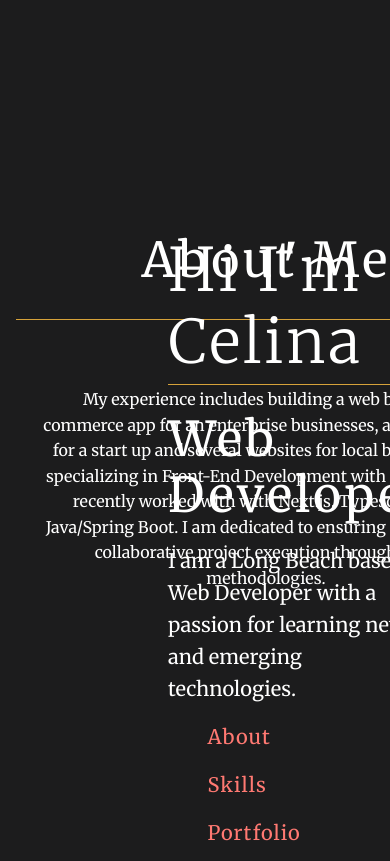
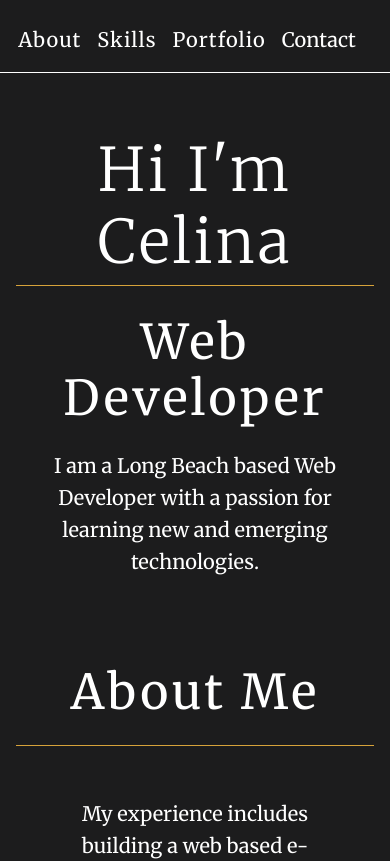
Before and after one commit to celinalou92/louissaint.me, a Next.js app: page / in a window 390 px wide. Shown: the top 861 px of the page. Built offline with nearby package versions, Linux system fonts and the light colour scheme.

Commit message:
mobile styles for nav and hero

```diff
--- a/app/components/Contact/Contact.tsx
+++ b/app/components/Contact/Contact.tsx
@@ -1,4 +1,4 @@
-import { Box, Button, Divider, Stack, Typography } from "@mui/material";
+import { Stack, Typography } from "@mui/material";
 import LinkedInIcon from "@mui/icons-material/LinkedIn";
 import GitHubIcon from "@mui/icons-material/GitHub";
 import MailOutlineIcon from "@mui/icons-material/MailOutline";
@@ -23,9 +23,8 @@ export const Contact = () => {
     },
   ];
   return (
-    <Stack>
-      <br />
-      <Typography variant="h6">Contact Me:</Typography>
+    <Stack className="hover mobileNavItem">
+      <Typography variant="h6">Contact</Typography>
       {contactData.map((contact) => (
         <Stack
           key={contact.linkText}
@@ -33,6 +32,11 @@ export const Contact = () => {
           flexDirection="row"
           alignItems="center"
           paddingBottom="3px"
+          sx={(theme) => ({
+            [theme.breakpoints.down("md")]: {
+              display: "none",
+            },
+          })}
         >
           {contact.icon}
           <Link
--- /dev/null
+++ b/app/components/Hero/Hero.tsx
@@ -0,0 +1,77 @@
+"use client";
+import { Typography, Stack } from "@mui/material";
+import { NavBar } from "../Nav/Nav";
+
+export const Hero = () => {
+  return (
+    <Stack
+      className="hero"
+      maxWidth={"522px"}
+      position={"fixed"}
+      sx={(theme) => ({
+        left: "168px",
+        top: "229px",
+        [theme.breakpoints.down("md")]: {
+          position: "relative",
+          justifyContent: "center",
+          flexDirection: "column-reverse",
+          top: "15vh",
+          left: "0",
+          textAlign: "center",
+        },
+      })}
+    >
+      <Stack>
+        <Typography
+          variant="h2"
+          color="text.primary"
+          sx={{
+            letterSpacing: ".2rem",
+            borderBottom: ".5px solid #D6A23A",
+            paddingY: "2%",
+          }}
+          gutterBottom
+        >
+          Hi I'm Celina
+        </Typography>
+        <Typography
+          variant="h3"
+          color="text.primary"
+          sx={{ letterSpacing: ".2rem", paddingY: "2%" }}
+          gutterBottom
+        >
+          Web Developer
+        </Typography>
+        <Typography
+          variant="h6"
+          paragraph
+          sx={{
+            height: "100%",
+          }}
+        >
+          I am a Long Beach based Web Developer with a passion for learning new
+          and emerging technologies.
+        </Typography>
+      </Stack>
+      <Stack
+        sx={(theme) => ({
+          paddingLeft: "15%",
+          [theme.breakpoints.down("md")]: {
+            display: "flex",
+            flexDirection: "row",
+            justifyContent: "center",
+            alignItems: "center",
+            padding: "unset",
+            borderBottom: ".5px solid #fff",
+            position: "fixed",
+            top: "1vh",
+            left: "0",
+            width: "100vw",
+          },
+        })}
+      >
+        <NavBar />
+      </Stack>
+    </Stack>
+  );
+};
--- a/app/components/Hero/VerticleHero.tsx
+++ /dev/null
@@ -1,57 +0,0 @@
-"use client";
-import { Typography, Stack } from "@mui/material";
-import { NavBar } from "../Nav/VerticleNav";
-import { Contact } from "../Contact/Contact";
-
-export const VerticleHero = () => {
-  return (
-    <Stack
-      maxWidth={"522px"}
-      position={"fixed"}
-      sx={{
-        left: "168px",
-        top: "229px",
-      }}
-    >
-      <Typography
-        variant="h2"
-        color="text.primary"
-        sx={{
-          letterSpacing: ".2rem",
-          borderBottom: ".5px solid #D6A23A",
-          paddingY: "2%",
-        }}
-        gutterBottom
-      >
-        Hi I'm Celina
-      </Typography>
-      <Typography
-        variant="h3"
-        color="text.primary"
-        sx={{ letterSpacing: ".2rem", paddingY: "2%" }}
-        gutterBottom
-      >
-        Web Developer
-      </Typography>
-      <Typography
-        align="left"
-        variant="h6"
-        paragraph
-        sx={{
-          height: "100%",
-        }}
-      >
-        I am a Long Beach based Web Developer with a passion for learning new
-        and emerging technologies.
-      </Typography>
-      <Stack
-        sx={{
-          paddingLeft: "15%",
-        }}
-      >
-        <NavBar />
-        <Contact />
-      </Stack>
-    </Stack>
-  );
-};
--- /dev/null
+++ b/app/components/Nav/Nav.tsx
@@ -0,0 +1,36 @@
+import { Stack, Typography } from "@mui/material";
+import Link from "next/link";
+import { Contact } from "../Contact/Contact";
+
+export const NavBar = () => {
+  const navItems = [
+    { name: "About", link: "/#about" },
+    { name: "Skills", link: "/#skills" },
+    { name: "Portfolio", link: "/#projects" },
+  ];
+
+  return (
+    <Stack
+    padding={"1rem"}
+    sx={(theme) => ({
+      [theme.breakpoints.down('md')]: {
+        display: "flex",
+        flexDirection: "row",
+      },
+    })}
+    >
+      {navItems.map((navItem) => (
+        <Link
+          className="hover mobileNavItem"
+          key={navItem.name}
+          href={navItem.link}
+        >
+          <Typography variant={"h6"} letterSpacing="1px" color="secondary">
+            {navItem.name}
+          </Typography>
+        </Link>
+      ))}
+       <Contact/>
+    </Stack>
+  );
+};
--- a/app/components/Nav/VerticleNav.tsx
+++ /dev/null
@@ -1,24 +0,0 @@
-import { Container, Typography } from "@mui/material";
-import Link from "next/link";
-
-export const NavBar = () => {
-  const hideOnMoble = { xs: "none", sm: "none", md: "flex" };
-
-  const navItems = [
-    { name: "About", link: "/#about" },
-    { name: "Skills", link: "/#skills" },
-    { name: "Portfolio", link: "/#projects" }
-  ];
-
-  return (
-    <>
-      {navItems.map((navItem) => (
-        <Link style={{paddingBottom:"1rem"}} key={navItem.name} href={navItem.link}>
-          <Typography variant={"h6"} letterSpacing="1px" color="secondary">
-            {navItem.name}
-          </Typography>
-        </Link>
-      ))}
-    </>
-  );
-};
--- a/app/components/aboutMe/AboutMe.tsx
+++ b/app/components/aboutMe/AboutMe.tsx
@@ -26,7 +26,7 @@ export const AboutMe = () => {
         </Typography>
         <Typography
           padding="2rem 1.7rem"
-          variant="body1"
+          variant="h6"
           lineHeight="1.6"
           textAlign="center"
           paddingY={"10%"}
--- a/app/globals.css
+++ b/app/globals.css
@@ -94,8 +94,45 @@ a {
   text-decoration: none;
 }
 
+
+.hover h6:hover {
+  color: #FF7972;
+}
+
+a:active {
+  color: #FF7972;
+}
+
+.hover h6 {
+ color: #fff;
+}
+
+.hero {
+  position: fixed;
+  max-width: 522px;
+  left: 168px;
+  top: 229px;
+}
+
 @media (prefers-color-scheme: dark) {
   html {
     color-scheme: dark;
   }
 }
+
+/* Tablet and Smaller Desktop */
+@media (max-width: 1120px) {
+  .mobileLayout {
+    display: flex;
+    justify-content: center;
+    width: 100%;
+  }
+
+  .mobileContact {
+    display: none;
+  }
+
+  .mobileNavItem {
+    padding-right: 1rem;
+  }
+}
--- a/app/layout.tsx
+++ b/app/layout.tsx
@@ -2,7 +2,7 @@ import type { Metadata } from "next";
 import "./globals.css";
 import { ThemeRegistry } from "./components/ThemeRegistry/ThemeRegistry";
 import { Grid } from "@mui/material";
-import { VerticleHero } from "./components/Hero/VerticleHero";
+import { Hero } from "./components/Hero/Hero";
 
 export const metadata: Metadata = {
   title: "Louissaint Portfolio",
@@ -16,14 +16,19 @@ export default function RootLayout(props: { children: any }) {
       <ThemeRegistry options={{ key: "mui" }}>
         <body>
           <Grid container px={2}>
-              <Grid item md={6} sm={12}
+            <Grid
+              item
+              md={6}
+              sm={12}
+              className="mobileLayout"
             >
-                <VerticleHero />
+              <Hero />
             </Grid>
             <Grid
               item
               md={6}
               sm={12}
+              className="mobileLayout"
             >
               {children}
             </Grid>
```
Lines whose indentation alone changed are shown as unchanged.
